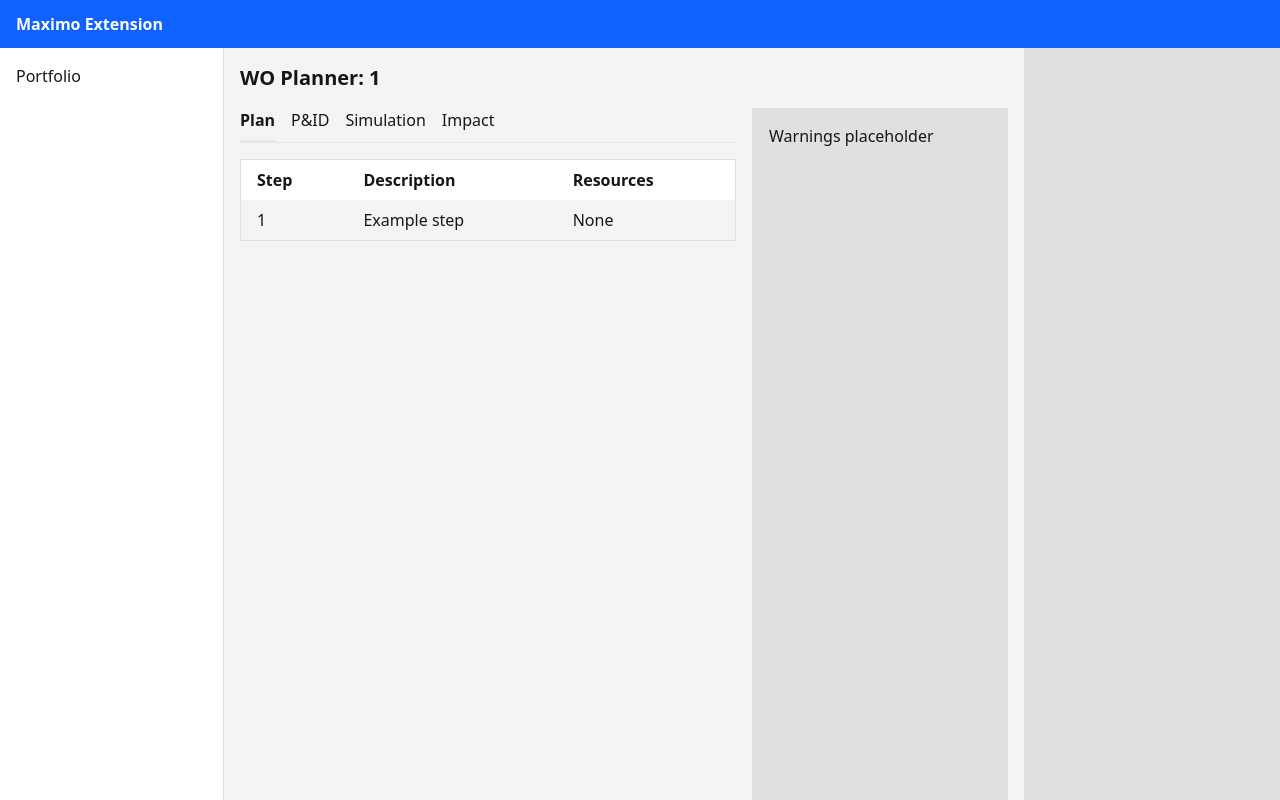
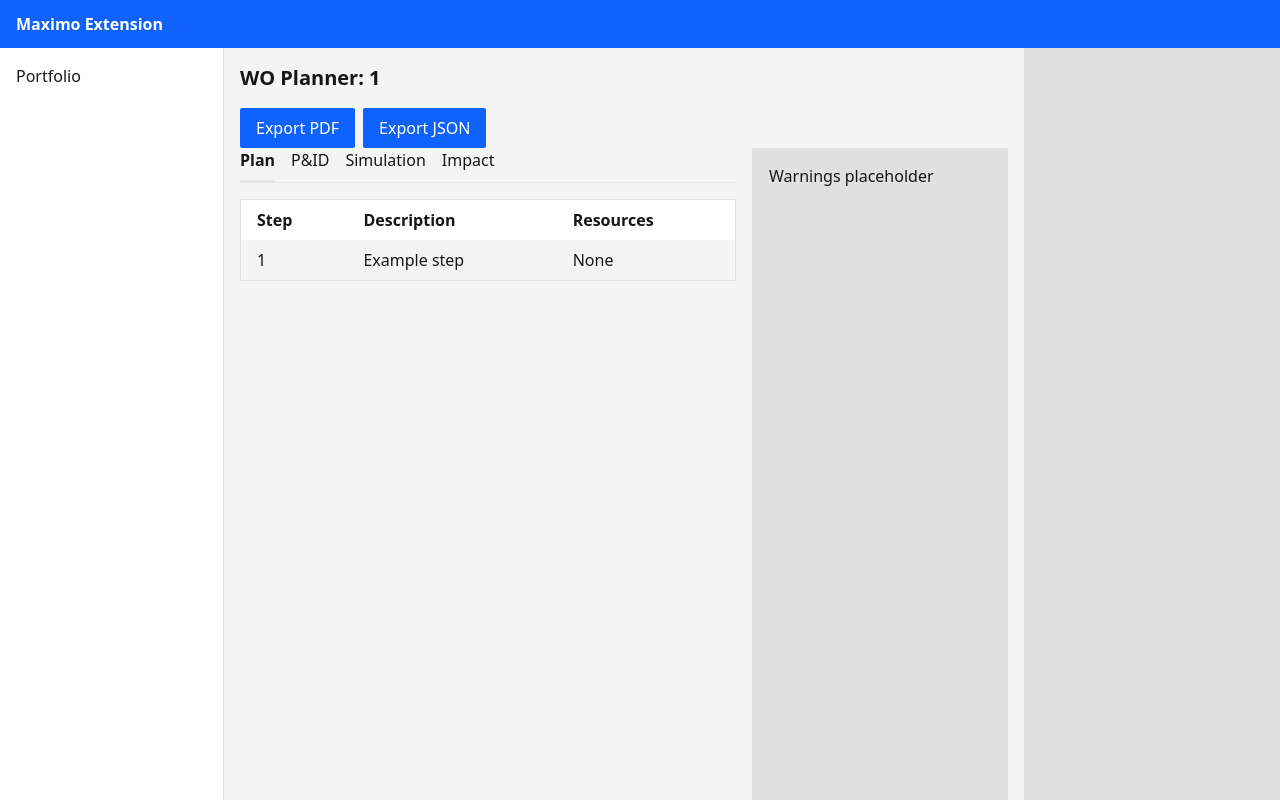
Before and after one commit to dorko-dorkus/loto, a Next.js app in the folder apps/maximo-extension-ui/: page /planner/1 in a window 1280 px wide. Built offline with nearby package versions, Linux system fonts and the light colour scheme.

Commit message:
feat(ui): add export buttons

```diff
--- a/apps/maximo-extension-ui/src/app/planner/[wo]/page.tsx
+++ b/apps/maximo-extension-ui/src/app/planner/[wo]/page.tsx
@@ -4,6 +4,7 @@ import { useState } from 'react';
 import { PlanStep, SimulationResult, ImpactRecord } from '../../../types/api';
 import { QueryClient, QueryClientProvider } from '@tanstack/react-query';
 import { useWorkOrder } from '../../../lib/hooks';
+import Exports from '../../../components/Exports';
 
 const tabs = ['Plan', 'P&ID', 'Simulation', 'Impact'];
 
@@ -38,6 +39,7 @@ function PlannerContent({ wo }: { wo: string }) {
       <h1 className="mb-4 text-xl font-semibold">
         WO Planner: {workOrder.id}
       </h1>
+      <Exports wo={workOrder.id} />
       <div className="flex h-full">
         <div className="flex-1 pr-4">
           <div role="tablist" className="mb-4 border-b">
--- /dev/null
+++ b/apps/maximo-extension-ui/src/components/Exports.tsx
@@ -0,0 +1,40 @@
+import React, { useState } from 'react';
+import Button from './Button';
+
+interface ExportsProps {
+  wo: string;
+}
+
+export default function Exports({ wo }: ExportsProps) {
+  const [hash, setHash] = useState<string | null>(null);
+
+  async function handleExport(kind: 'pdf' | 'json') {
+    const res = await fetch(`/api/workorders/${wo}/export.${kind}`);
+    const blob = await res.blob();
+    const responseHash = res.headers.get('x-hash') || res.headers.get('x-seed') || '';
+    setHash(responseHash);
+
+    const url = URL.createObjectURL(blob);
+    const a = document.createElement('a');
+    a.href = url;
+    a.download = `${wo}-${responseHash}.${kind}`;
+    document.body.appendChild(a);
+    a.click();
+    a.remove();
+    URL.revokeObjectURL(url);
+  }
+
+  return (
+    <div className="flex flex-col gap-2">
+      <div className="flex gap-2">
+        <Button onClick={() => handleExport('pdf')}>Export PDF</Button>
+        <Button onClick={() => handleExport('json')}>Export JSON</Button>
+      </div>
+      {hash && (
+        <div role="status" className="text-sm">
+          Seed: {hash}
+        </div>
+      )}
+    </div>
+  );
+}
```
Also changed, not shown: 1 other file (tests, documents, lock files or other folders).
